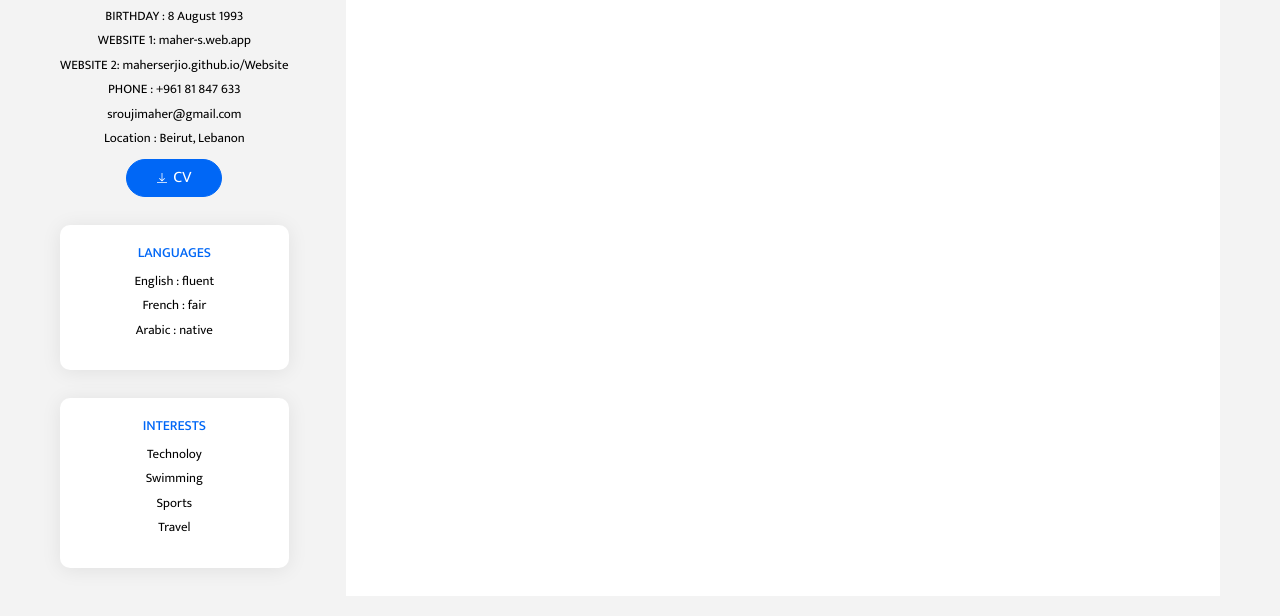
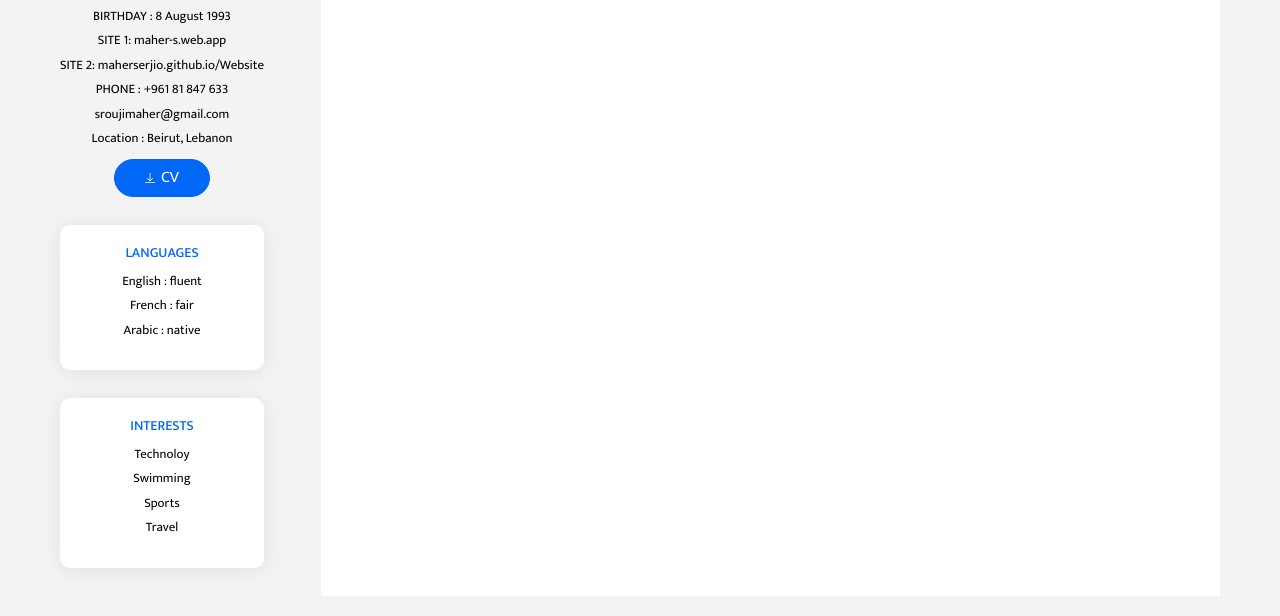
Before and after one commit to maherserjio/Website, a website: page blog.html in a window 1280 px wide. Shown: the part 289-905 px from the top of the page. Drawn offline with Linux system fonts and the light colour scheme.

Commit message:
mior ui bug

```diff
--- a/blog.html
+++ b/blog.html
@@ -51,8 +51,8 @@
                 <h5 class="widget-title">personal information</h5>
                 <div class="widget-content">
                     <p>BIRTHDAY : 8 August 1993</p>
-                    <p>WEBSITE 1: maher-s.web.app</p>
-                    <p>WEBSITE 2: maherserjio.github.io/Website</p>
+                    <p>SITE 1: maher-s.web.app</p>
+                    <p>SITE 2: maherserjio.github.io/Website</p>
                     <p>PHONE : +961 81 847 633</p>
                     <p>sroujimaher@gmail.com</p>
                     <p>Location : Beirut, Lebanon</p>
```
Also changed, not shown: contact.html (+2 -2 lines), index.html (+2 -2 lines), portfolio.html (+2 -2 lines).
